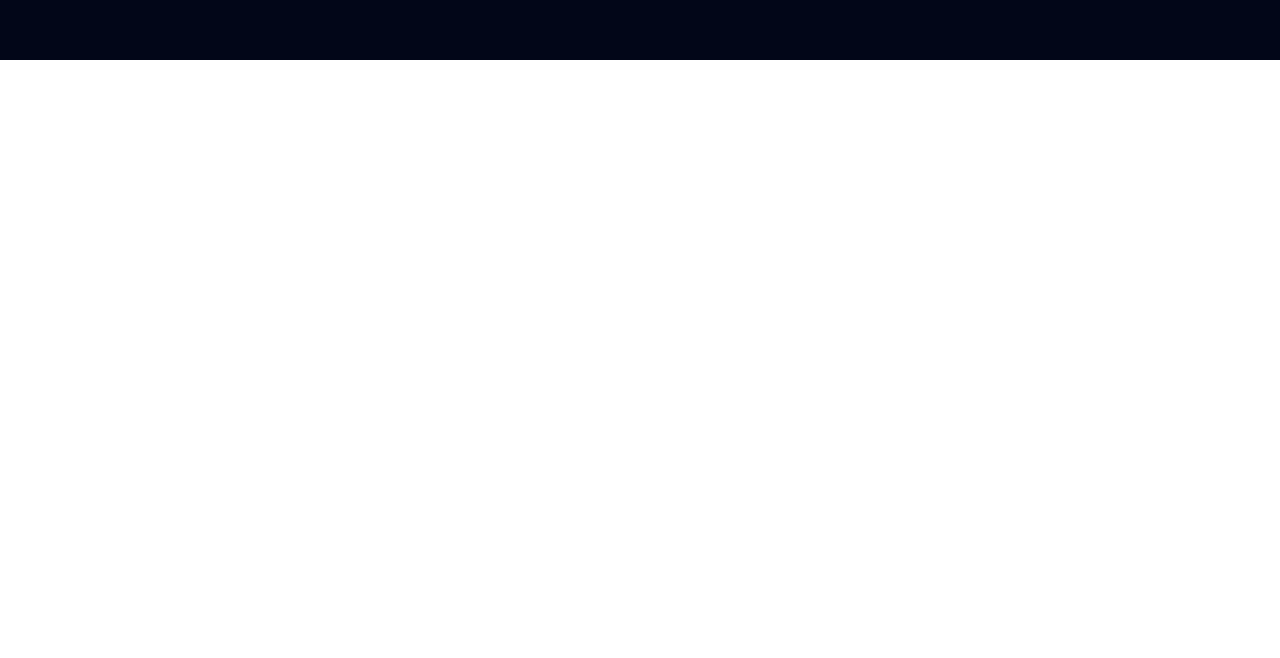
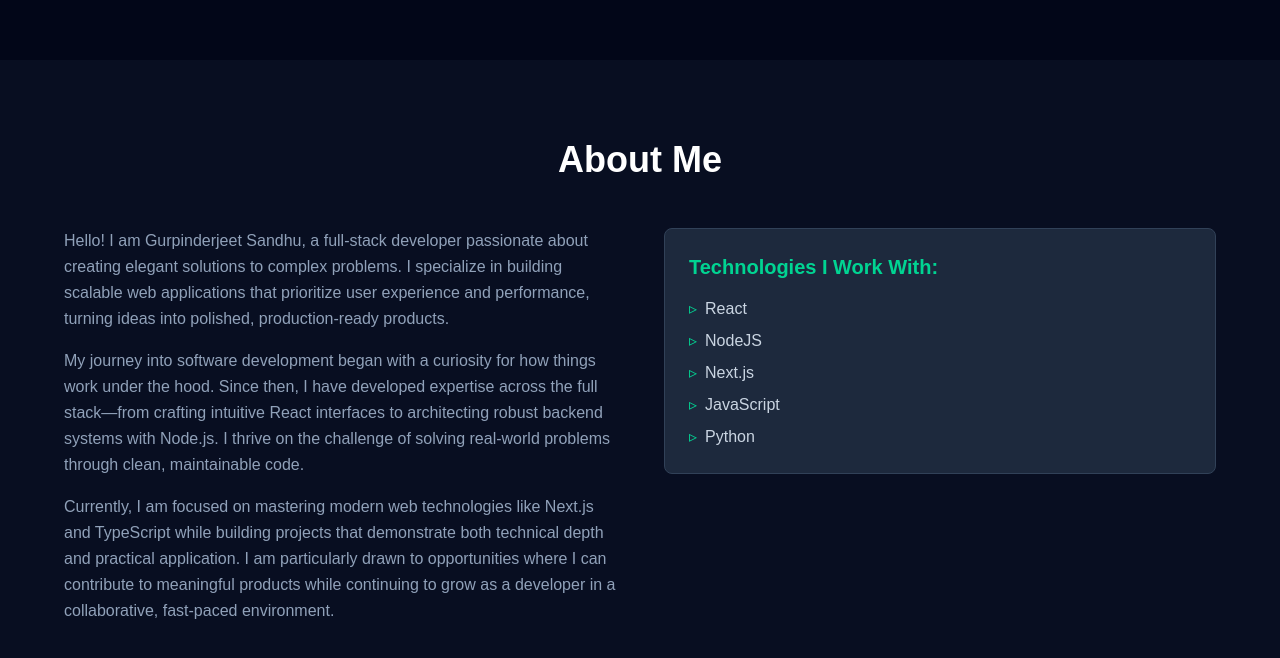
Before and after one commit to gurpinders/portfolio-website, a Next.js app: page / in a window 1280 px wide. Shown: the part 740-1398 px from the top of the page. Before the commit the page ends 800 px from the top, so only its background shows below. Built offline with nearby package versions, Linux system fonts and the light colour scheme.

Commit message:
Add about section with bio and technologies

```diff
--- a/app/page.js
+++ b/app/page.js
@@ -23,7 +23,43 @@ export default function Home() {
           <a href="#Projects" className="inline-flex items-center gap-2 px-8 py-4 border-2 border-emerald-400 text-emerald-400 rounded-lg hover:bg-emerald-400 hover:text-slate-950 transition-all">View My Work</a>
         </div>
       </section>
-      {/* <h1 className="text-4xl pt-32">Hello Portfolio!</h1> */}
+      <section id="about" className="py-20 px-6 bg-slate-900/50">
+        <div className="max-w-6xl mx-auto">
+          <h2 className="text-4xl font-bold mb-12 text-center">About Me</h2>
+          <div className="grid md:grid-cols-2 gap-12 items-start">
+            <div className="space-y-4 text-slate-400 leading-relaxed">
+              <p>Hello! I am Gurpinderjeet Sandhu, a full-stack developer passionate about creating elegant solutions to complex problems. I specialize in building scalable web applications that prioritize user experience and performance, turning ideas into polished, production-ready products.</p>
+              <p>My journey into software development began with a curiosity for how things work under the hood. Since then, I have developed expertise across the full stack—from crafting intuitive React interfaces to architecting robust backend systems with Node.js. I thrive on the challenge of solving real-world problems through clean, maintainable code.</p>
+              <p>Currently, I am focused on mastering modern web technologies like Next.js and TypeScript while building projects that demonstrate both technical depth and practical application. I am particularly drawn to opportunities where I can contribute to meaningful products while continuing to grow as a developer in a collaborative, fast-paced environment.</p>
+            </div>
+            <div className="bg-slate-800 p-6 rounded-lg border border-slate-700">
+              <h3 className="text-xl font-semibold mb-4 text-emerald-400">Technologies I Work With:</h3>
+              <ul className="space-y-2 text-slate-300">
+                <li className="flex items-center gap-2">
+                  <span className="text-emerald-400">▹</span>
+                  React
+                </li>
+                <li className="flex items-center gap-2">
+                  <span className="text-emerald-400">▹</span>
+                  NodeJS
+                </li>
+                <li className="flex items-center gap-2">
+                  <span className="text-emerald-400">▹</span>
+                  Next.js
+                </li>
+                <li className="flex items-center gap-2">
+                  <span className="text-emerald-400">▹</span>
+                  JavaScript
+                </li>
+                <li className="flex items-center gap-2">
+                  <span className="text-emerald-400">▹</span>
+                  Python
+                </li>
+              </ul>
+            </div>
+          </div>
+        </div>
+      </section>
     </div>
   );
 }
```
